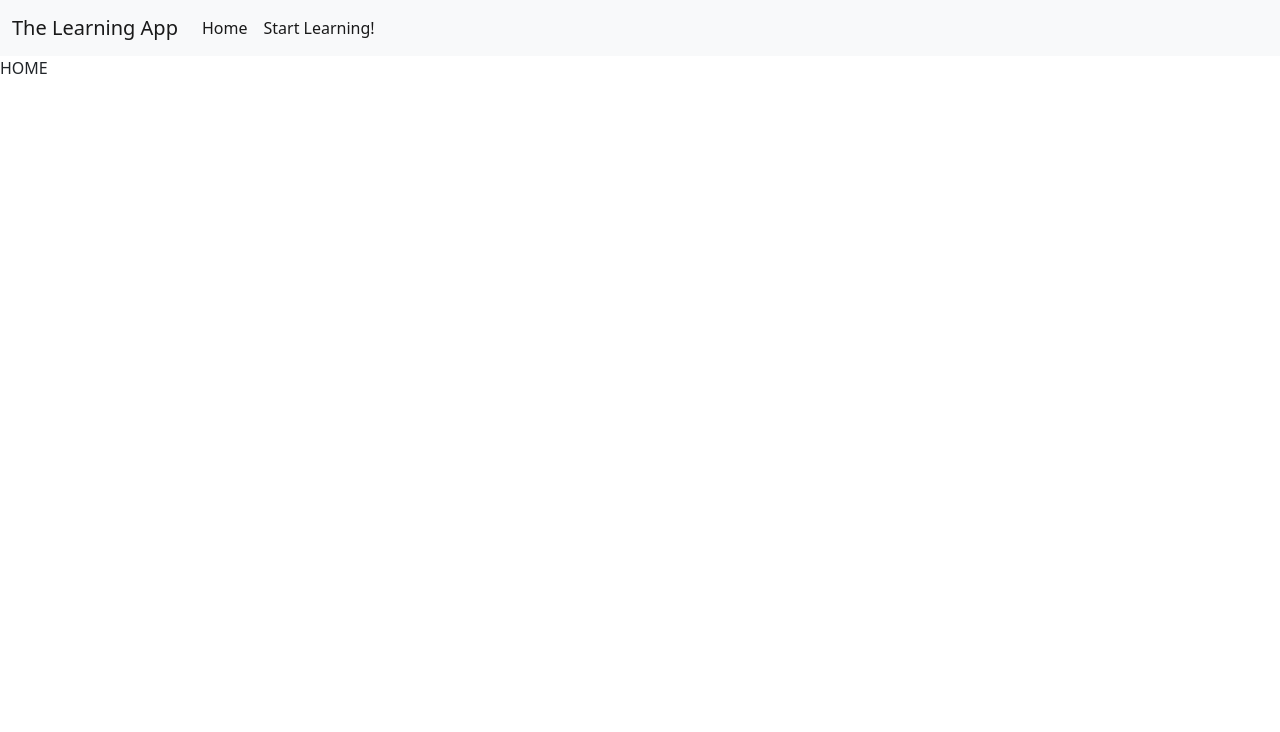
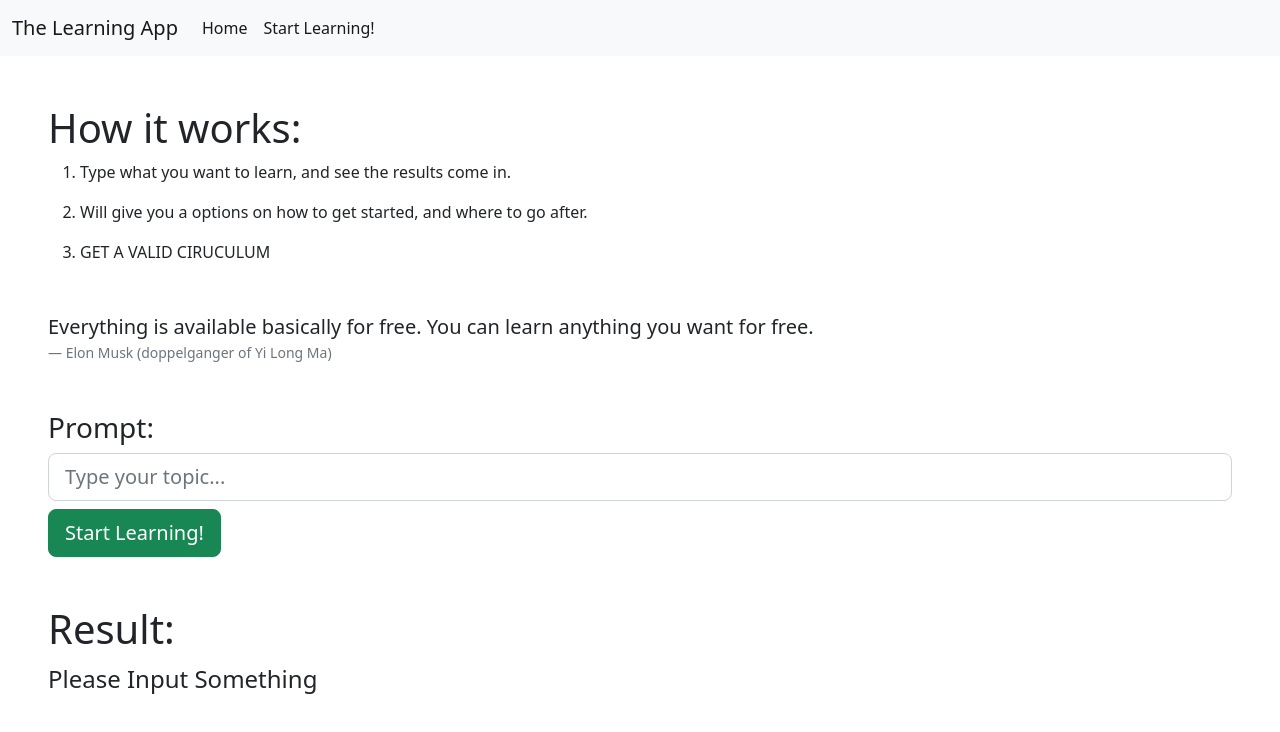
Before and after one commit to aditya-s3n/Learning_App, a React (Vite) app: page / in a window 1280 px wide. Shown: the top 732 px of the page. Built offline with nearby package versions, Linux system fonts and the light colour scheme.

Commit message:
make api work, unresolved api key

```diff
--- a/src/App.tsx
+++ b/src/App.tsx
@@ -24,7 +24,7 @@ function App() {
       return (
         <div>
           <Navbar />
-          <Home />
+          <Learn />
         </div>
       );
 
@@ -48,7 +48,7 @@ function App() {
       return (
         <div>
           <Navbar />
-          <Home />
+          <Learn />
         </div>
       );
   }
--- a/src/Learn.tsx
+++ b/src/Learn.tsx
@@ -15,7 +15,9 @@ function Learn() {
 
     async function handleKeyDown (event: any) {
         if (event.key === 'Enter') {
-            console.log(prompt);
+
+            startProgressBar();
+
             if (prompt === "") {
                 setResult(["Please Input Something"]);
             } else {
@@ -78,6 +80,7 @@ function Learn() {
                 type="button"
                 className="btn btn-lg btn-success ms-5 mt-2"
                 onClick={async () => {
+                    startProgressBar();
                     if (prompt === "") {
                         setResult(["Please Input Something"]);
                     } else {
@@ -96,7 +99,7 @@ function Learn() {
                     })}
                 </div>
             }
-            <button type="button" className="btn btn-lg btn-success ms-5 mt-2" onClick={startProgressBar} >Start Learning!</button>
+
             {showProgressBar && <ProgressBar now={progress} animated />}
         </div>
     );
--- a/src/utils/chat_gpt_reponse.ts
+++ b/src/utils/chat_gpt_reponse.ts
@@ -5,6 +5,7 @@ const configuration = new Configuration({
     apiKey: import.meta.env.VITE_OPEN_AI_API_KEY,
 });
 const openai = new OpenAIApi(configuration);
+console.log(import.meta.env.VITE_OPEN_AI_API_KEY)
 
 async function requestGPTData(prompt: string) {
     const completion = await openai.createCompletion({
```
Also changed, not shown: 1 other file (tests, documents, lock files or other folders).
